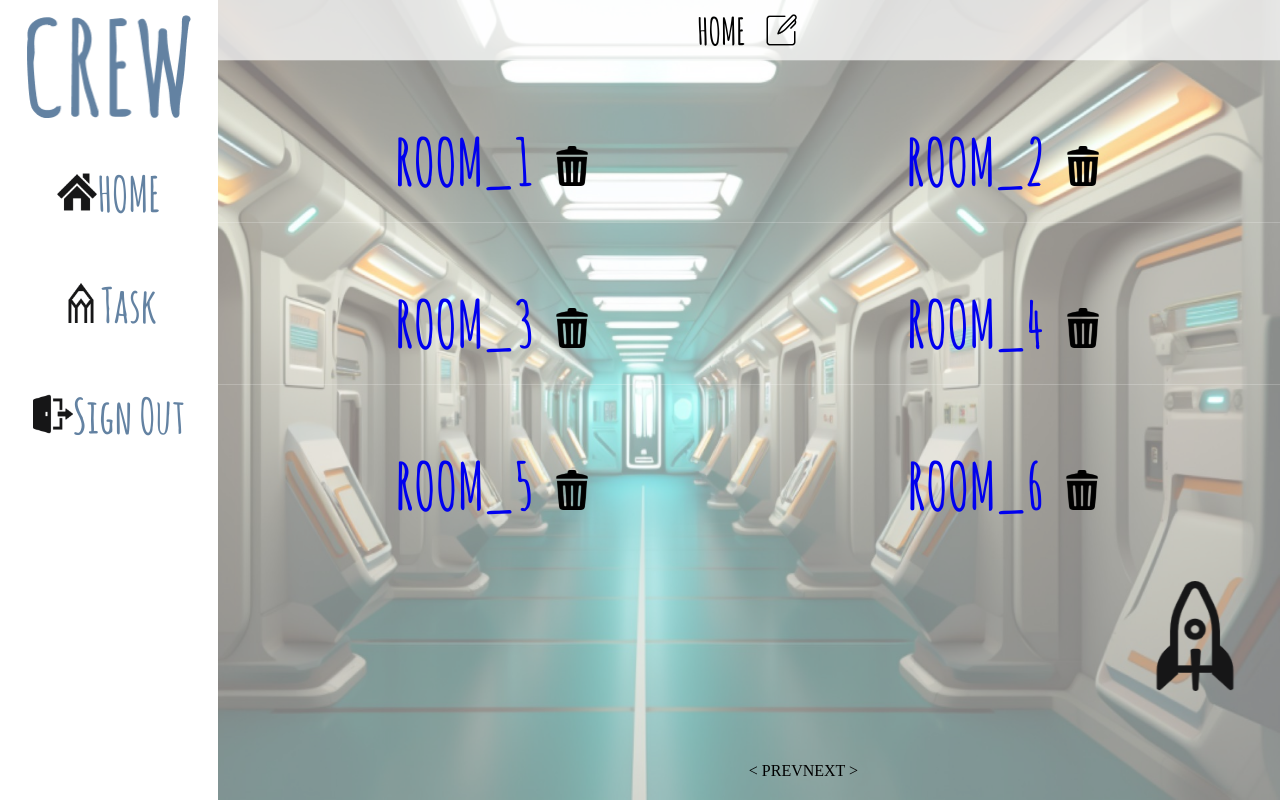
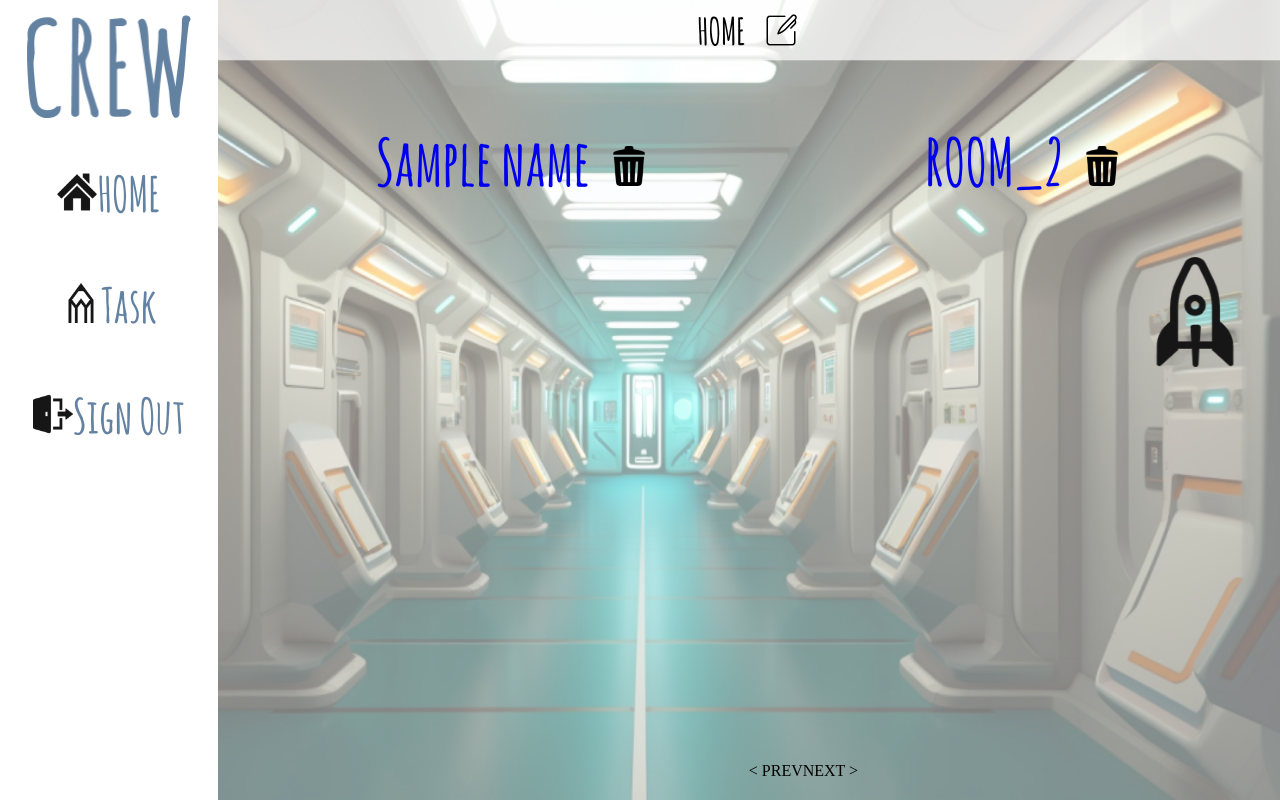
Before and after one commit to DteamRaretech/crew, a Flask app: template crewapp/templates/registation/index.html in a window 1280 px wide. Run offline with Flask 2, Linux system fonts and the light colour scheme; the template is opened without the code that fills it: most values are stand-ins (such as "Sample title", 1, 10 or a date in 2020).

Commit message:
js追加

```diff
--- a/crewapp/templates/registation/index.html
+++ b/crewapp/templates/registation/index.html
@@ -35,7 +35,7 @@
         </div>
        <div class="room_1">
         <div>
-          <a href="#">ROOM_1</a>
+          <a href="#">{{ name.channelTitle }}</a>
           <a href="#"><img src="../../static/img/CREW-logo-delete.png" alt="削除"></a>
         </div>
         <div>
@@ -43,6 +43,7 @@
           <a href="#"><img src="../../static/img/CREW-logo-delete.png" alt="削除"></a>
         </div>
       </div>
+    <!--
       <div class="room_2">
         <div>
           <a href="#">ROOM_3</a>
@@ -63,6 +64,7 @@
           <a href="#"><img src="../../static/img/CREW-logo-delete.png" alt="削除"></a>
         </div>
       </div>
+    -->
     <!--<div class="pagination">
       <button class="btn1">prev</button>
       <ul class="page">
```
